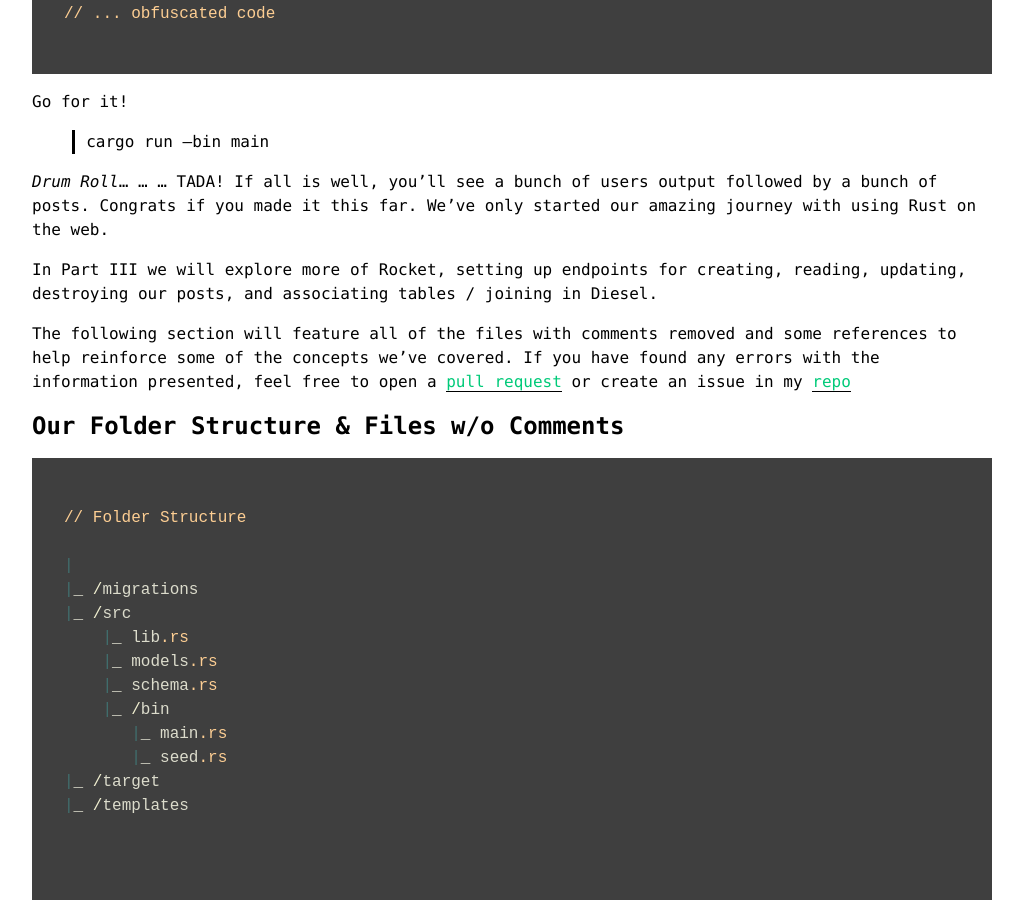
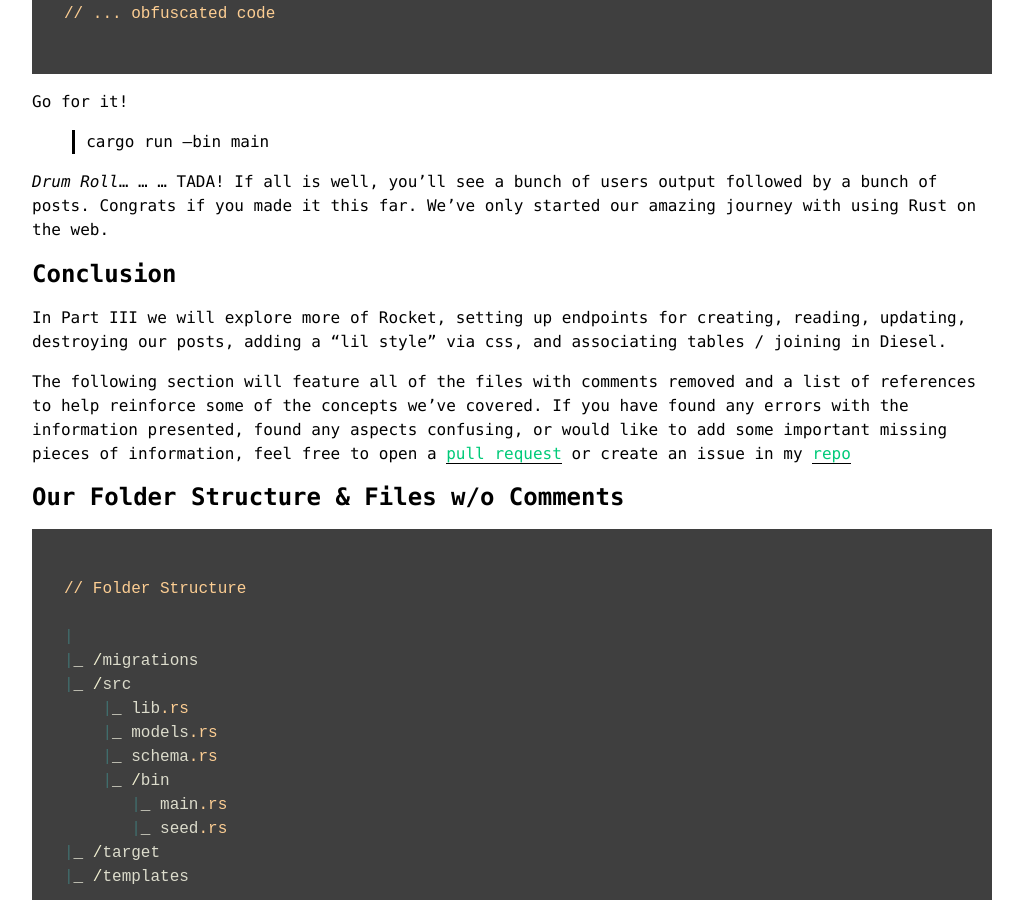
Before and after one commit to notryanb/notryanb.github.io, a Jekyll site: the page built from _posts/2017-10-06-rust-blog-series-2.md, in a window 1280 px wide and 900 px high, scrolled down 18992 px. Shown: the whole window, without its empty margins (128-1151 px from the left). Built offline with Jekyll 4.4.1, drawn with Linux system fonts in a browser that asks for light colours.

Commit message:
Add headline Conclusion

```diff
--- a/_posts/2017-10-06-rust-blog-series-2.md
+++ b/_posts/2017-10-06-rust-blog-series-2.md
@@ -850,13 +850,18 @@
 Congrats if you made it this far.
 We've only started our amazing journey with using Rust on the web.
 
+## Conclusion
+
 In Part III we will explore more of Rocket, setting up endpoints for
 creating, reading, updating, destroying our posts,
+adding a "lil style" via css,
 and associating tables / joining in Diesel.
 
 The following section will feature all of the files with comments removed
-and some references to help reinforce some of the concepts we've covered.
+and a list of references to help reinforce some of the concepts we've covered.
 If you have found any errors with the information presented,
+found any aspects confusing,
+or would like to add some important missing pieces of information,
 feel free to open a [pull request](https://github.com/notryanb/notryanb.github.io)
 or create an issue in my [repo](https://github.com/notryanb/notryanb.github.io)
 
```
